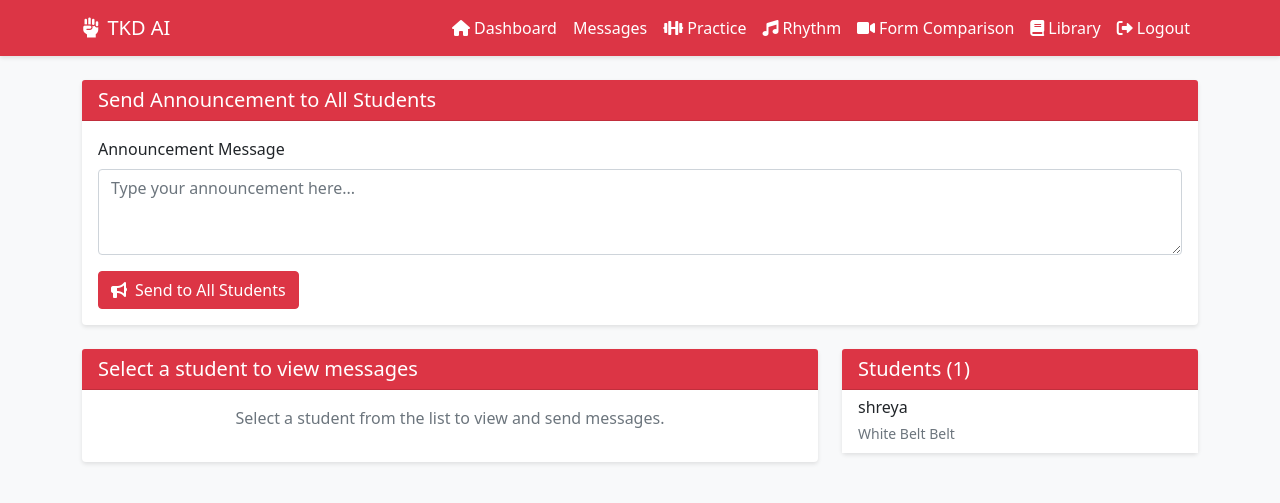
After one commit to schakk34/tkdai, a Flask app: page /admin/messages in a window 1280 px wide. The commit adds this page. Shown: the top 503 px of the page. Run offline with Flask 2, Linux system fonts and the light colour scheme; a user stored in the database is signed in; data comes from the database, SQL or seed files in the repository; both versions use the stored data as it was after the commit; tables that the repository leaves empty hold one stand-in row (values such as "Sample post").

Commit message:
added messaging capability, announcements, and admin dashboard

```diff
--- a/app.py
+++ b/app.py
@@ -17,7 +17,7 @@ from PracticeStudio import PracticeStudio
 from capture import Capture
 from form_analyzer import FormAnalyzer
 from form_comparison import FormComparison
-from models import db, LibraryItem, User, Progress, UserActivity
+from models import db, LibraryItem, User, Progress, UserActivity, Message
 from white_belt_form import WhiteBeltForm
 
 app = Flask(__name__)
@@ -813,7 +813,14 @@ def admin_user_detail(user_id):
     if user.is_admin:
         flash('Cannot view admin user details.')
         return redirect(url_for('admin_users'))
-    return render_template('admin/user_detail.html', user=user)
+
+    # Get message history between admin and student
+    messages = Message.query.filter(
+        ((Message.sender_id == current_user.id) & (Message.receiver_id == user.id)) |
+        ((Message.sender_id == user.id) & (Message.receiver_id == current_user.id))
+    ).order_by(Message.created_at.desc()).all()
+
+    return render_template('admin/user_detail.html', user=user, messages=messages)
 
 @app.route('/admin/user/<int:user_id>/progress')
 @login_required
@@ -825,6 +832,89 @@ def admin_user_progress(user_id):
         return redirect(url_for('admin_users'))
     progress_data = Progress.query.filter_by(user_id=user.id).all()
     return render_template('admin/user_progress.html', user=user, progress_data=progress_data)
+
+@app.route('/admin/user/<int:user_id>/update-belt', methods=['POST'])
+@login_required
+@admin_required
+def admin_update_belt(user_id):
+    user = User.query.get_or_404(user_id)
+    if user.is_admin:
+        flash('Cannot modify admin user.')
+        return redirect(url_for('admin_users'))
+
+    new_belt = request.form.get('belt_rank')
+    if new_belt in ['White', 'Yellow', 'Green', 'Blue', 'Red', 'Black']:
+        user.belt_rank = new_belt
+        db.session.commit()
+        flash('Belt rank updated successfully.')
+    else:
+        flash('Invalid belt rank.')
+
+    return redirect(url_for('admin_user_detail', user_id=user_id))
+
+@app.route('/admin/user/<int:user_id>/send-message', methods=['POST'])
+@login_required
+@admin_required
+def admin_send_message(user_id):
+    user = User.query.get_or_404(user_id)
+    if user.is_admin:
+        flash('Cannot send message to admin user.')
+        return redirect(url_for('admin_users'))
+
+    content = request.form.get('message')
+    if not content:
+        flash('Message cannot be empty.')
+        return redirect(url_for('admin_dashboard'))
+
+    # Create new message
+    message = Message(
+        sender_id=current_user.id,
+        receiver_id=user.id,
+        content=content
+    )
+
+    db.session.add(message)
+    db.session.commit()
+
+    flash('Message sent successfully.')
+    return redirect(url_for('admin_dashboard'))
+
+@app.route('/admin/user/<int:user_id>/download-csv')
+@login_required
+@admin_required
+def admin_download_csv(user_id):
+    user = User.query.get_or_404(user_id)
+    if user.is_admin:
+        flash('Cannot download admin data.')
+        return redirect(url_for('admin_users'))
+
+    # Create CSV data
+    import csv
+    import io
+
+    output = io.StringIO()
+    writer = csv.writer(output)
+
+    # Write header
+    writer.writerow(['Date', 'Activity Type', 'Details'])
+
+    # Write activity data
+    for activity in user.activities:
+        writer.writerow([
+            activity.activity_date.strftime('%Y-%m-%d'),
+            activity.activity_type,
+            activity.details if activity.details else ''
+        ])
+
+    # Create the response
+    output.seek(0)
+    return Response(
+        output,
+        mimetype='text/csv',
+        headers={
+            'Content-Disposition': f'attachment; filename={user.username}_activity.csv'
+        }
+    )
 
 # Add route to create first admin user
 @app.route('/create-admin', methods=['GET', 'POST'])
@@ -880,6 +970,128 @@ def create_admin():
 
     return render_template('create_admin.html')
 
+@app.route('/messages')
+@login_required
+def messages():
+    # Get all messages for the current user
+    received_messages = Message.query.filter_by(receiver_id=current_user.id).order_by(Message.created_at.desc()).all()
+    sent_messages = Message.query.filter_by(sender_id=current_user.id).order_by(Message.created_at.desc()).all()
+
+    # Mark unread messages as read
+    for message in received_messages:
+        if not message.is_read:
+            message.is_read = True
+    db.session.commit()
+
+    return render_template('messages.html',
+                         received_messages=received_messages,
+                         sent_messages=sent_messages)
+
+@app.route('/send-message', methods=['POST'])
+@login_required
+def send_message():
+    content = request.form.get('message')
+    if not content:
+        flash('Message cannot be empty.')
+        return redirect(url_for('messages'))
+
+    # Find the instructor (admin) for this user
+    instructor = User.query.filter_by(is_admin=True).first()
+    if not instructor:
+        flash('No instructor found.')
+        return redirect(url_for('messages'))
+
+    # Create new message
+    message = Message(
+        sender_id=current_user.id,
+        receiver_id=instructor.id,
+        content=content
+    )
+
+    db.session.add(message)
+    db.session.commit()
+
+    flash('Message sent successfully.')
+    return redirect(url_for('messages'))
+
+@app.context_processor
+def inject_unread_messages():
+    if current_user.is_authenticated:
+        unread_count = Message.query.filter_by(
+            receiver_id=current_user.id,
+            is_read=False
+        ).count()
+        return {'unread_messages': unread_count}
+    return {'unread_messages': 0}
+
+@app.route('/admin/messages')
+@app.route('/admin/messages/<int:user_id>')
+@login_required
+@admin_required
+def admin_messages(user_id=None):
+    # Debug: Print current user info
+    print(f"Current user: {current_user.username}, is_admin: {current_user.is_admin}")
+
+    # Get all non-admin users
+    users = User.query.filter_by(is_admin=False).order_by(User.username).all()
+    print(f"Found {len(users)} non-admin users")
+    for user in users:
+        print(f"User: {user.username}, is_admin: {user.is_admin}")
+
+    selected_user = None
+    messages = []
+
+    if user_id:
+        selected_user = User.query.get_or_404(user_id)
+        print(f"Selected user: {selected_user.username}, is_admin: {selected_user.is_admin}")
+
+        if selected_user.is_admin:
+            flash('Cannot view admin user messages.')
+            return redirect(url_for('admin_messages'))
+
+        # Get message history between admin and selected user
+        messages = Message.query.filter(
+            ((Message.sender_id == current_user.id) & (Message.receiver_id == user_id)) |
+            ((Message.sender_id == user_id) & (Message.receiver_id == current_user.id))
+        ).order_by(Message.created_at.desc()).all()
+        print(f"Found {len(messages)} messages for user {user_id}")
+
+        # Mark unread messages as read
+        for message in messages:
+            if not message.is_read and message.receiver_id == current_user.id:
+                message.is_read = True
+        db.session.commit()
+
+    return render_template('admin/messages.html',
+                         users=users,
+                         selected_user=selected_user,
+                         messages=messages)
+
+@app.route('/admin/send-announcement', methods=['POST'])
+@login_required
+@admin_required
+def admin_send_announcement():
+    content = request.form.get('message')
+    if not content:
+        flash('Announcement cannot be empty.')
+        return redirect(url_for('admin_messages'))
+
+    # Get all non-admin users
+    students = User.query.filter_by(is_admin=False).all()
+
+    # Create a message for each student
+    for student in students:
+        message = Message(
+            sender_id=current_user.id,
+            receiver_id=student.id,
+            content=content
+        )
+        db.session.add(message)
+
+    db.session.commit()
+    flash('Announcement sent to all students.')
+    return redirect(url_for('admin_messages'))
+
 if __name__ == '__main__':
     with app.app_context():
         db.create_all()
--- /dev/null
+++ b/templates/admin/messages.html
@@ -0,0 +1,117 @@
+{% extends "base.html" %}
+
+{% block title %}Admin Messages{% endblock %}
+
+{% block content %}
+<div class="container mt-4">
+    <!-- Announcement Section -->
+    <div class="row mb-4">
+        <div class="col-12">
+            <div class="card">
+                <div class="card-header" style="background-color: var(--primary-color); color: white;">
+                    <h5 class="mb-0">Send Announcement to All Students</h5>
+                </div>
+                <div class="card-body">
+                    <form action="{{ url_for('admin_send_announcement') }}" method="POST">
+                        <div class="mb-3">
+                            <label for="announcement" class="form-label">Announcement Message</label>
+                            <textarea class="form-control" id="announcement" name="message" rows="3" required
+                                    placeholder="Type your announcement here..."></textarea>
+                        </div>
+                        <button type="submit" class="btn btn-primary">
+                            <i class="fas fa-bullhorn me-2"></i>Send to All Students
+                        </button>
+                    </form>
+                </div>
+            </div>
+        </div>
+    </div>
+
+    <div class="row">
+        <!-- Message History -->
+        <div class="col-md-8">
+            <div class="card">
+                <div class="card-header" style="background-color: var(--primary-color); color: white;">
+                    <h5 class="mb-0">
+                        {% if selected_user %}
+                            Messages with {{ selected_user.username }}
+                        {% else %}
+                            Select a student to view messages
+                        {% endif %}
+                    </h5>
+                </div>
+                <div class="card-body">
+                    {% if selected_user %}
+                        {% if messages %}
+                            <div class="list-group">
+                                {% for message in messages %}
+                                <div class="list-group-item">
+                                    <div class="d-flex w-100 justify-content-between">
+                                        <h6 class="mb-1">
+                                            {% if message.sender_id == current_user.id %}
+                                                You to {{ selected_user.username }}
+                                            {% else %}
+                                                {{ selected_user.username }} to you
+                                            {% endif %}
+                                        </h6>
+                                        <small>{{ message.created_at.strftime('%Y-%m-%d %H:%M') }}</small>
+                                    </div>
+                                    <p class="mb-1">{{ message.content }}</p>
+                                </div>
+                                {% endfor %}
+                            </div>
+                        {% else %}
+                            <p class="text-muted">No messages yet.</p>
+                        {% endif %}
+
+                        <!-- Send Message Form -->
+                        <form action="{{ url_for('admin_send_message', user_id=selected_user.id) }}" method="POST" class="mt-4">
+                            <div class="mb-3">
+                                <label for="message" class="form-label">Send Message</label>
+                                <textarea class="form-control" id="message" name="message" rows="3" required></textarea>
+                            </div>
+                            <button type="submit" class="btn btn-primary">Send Message</button>
+                        </form>
+                    {% else %}
+                        <p class="text-muted text-center">Select a student from the list to view and send messages.</p>
+                    {% endif %}
+                </div>
+            </div>
+        </div>
+
+        <!-- Students List -->
+        <div class="col-md-4">
+            <div class="card">
+                <div class="card-header" style="background-color: var(--primary-color); color: white;">
+                    <h5 class="mb-0">Students ({{ users|length }})</h5>
+                </div>
+                <div class="card-body p-0">
+                    {% if users %}
+                        <div class="list-group list-group-flush">
+                            {% for user in users %}
+                            <a href="{{ url_for('admin_messages', user_id=user.id) }}"
+                               class="list-group-item list-group-item-action {% if selected_user and selected_user.id == user.id %}active{% endif %}">
+                                <div class="d-flex w-100 justify-content-between align-items-center">
+                                    <div>
+                                        <h6 class="mb-1">{{ user.username }}</h6>
+                                        <small class="text-muted">{{ user.belt_rank }} Belt</small>
+                                    </div>
+                                    {% set unread_count = user.received_messages|selectattr('is_read', 'equalto', false)|list|length %}
+                                    {% if unread_count > 0 %}
+                                        <span class="badge bg-danger rounded-pill">{{ unread_count }}</span>
+                                    {% endif %}
+                                </div>
+                            </a>
+                            {% endfor %}
+                        </div>
+                    {% else %}
+                        <div class="p-3 text-center">
+                            <p class="text-muted mb-0">No students found.</p>
+                        </div>
+                    {% endif %}
+                </div>
+            </div>
+        </div>
+    </div>
+</div>
+{% endblock %}
--- a/templates/base.html
+++ b/templates/base.html
@@ -115,6 +115,14 @@
                             </a>
                         </li>
                         <li class="nav-item">
+                            <a class="nav-link" href="{% if current_user.is_administrator() %}{{ url_for('admin_messages') }}{% else %}{{ url_for('messages') }}{% endif %}">
+                                Messages
+                                {% if unread_messages > 0 %}
+                                    <span class="badge bg-danger">{{ unread_messages }}</span>
+                                {% endif %}
+                            </a>
+                        </li>
+                        <li class="nav-item">
                             <a class="nav-link" href="{{ url_for('practice') }}">
                                 <i class="fas fa-dumbbell me-1"></i>Practice
                             </a>
```
Also changed, not shown: models.py (+16 -0 lines), templates/admin/dashboard.html (+42 -6 lines), templates/admin/user_detail.html (+98 -66 lines), templates/messages.html (added, +63 -0 lines), tkdai.db.
